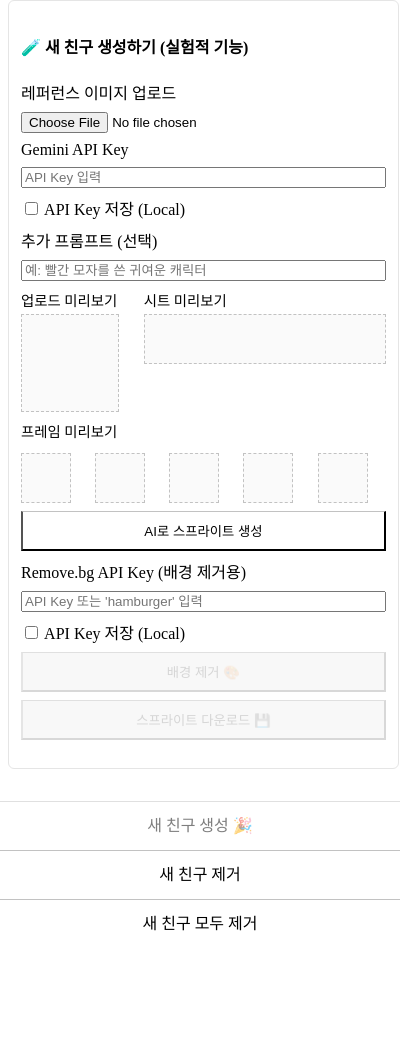
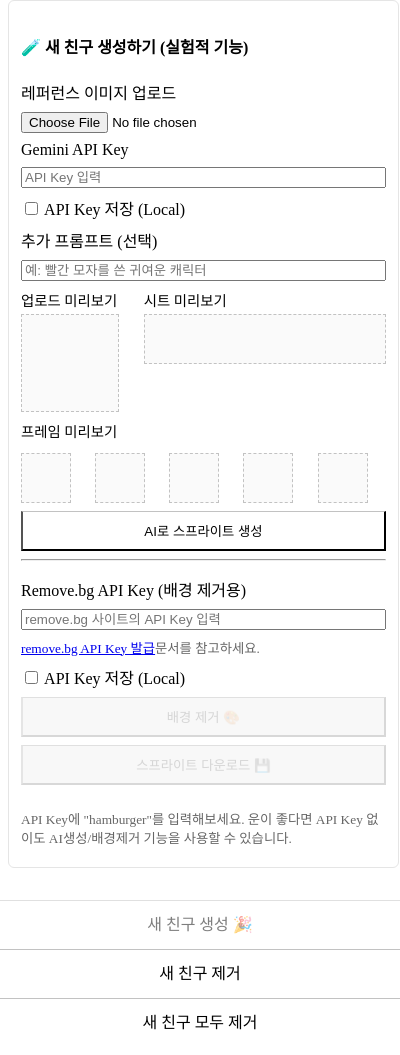
Before and after one commit to sungpaks/bugi_friends, a browser extension: page popups/popup.html in a window 400 px wide. Shown: the part 499-1554 px from the top of the page. Before the commit the page ends 1455 px from the top, so only its background shows below. Drawn offline with Linux system fonts and the light colour scheme.

Commit message:
💄 Popup 스타일 개선

```diff
--- a/popups/popup.html
+++ b/popups/popup.html
@@ -149,11 +149,16 @@
   <div class="row">
     <button id="btn-generate" class="custom-button">AI로 스프라이트 생성</button>
   </div>
-  <div class="row">
+  <hr />
+  <div class="row" style="margin-top: 1em;">
     <label>Remove.bg API Key (배경 제거용)</label>
   </div>
   <div class="row">
-    <input id="removebg-api-key" type="password" placeholder="API Key 또는 'hamburger' 입력" />
+    <input id="removebg-api-key" type="password" placeholder="remove.bg 사이트의 API Key 입력" />
+  </div>
+  <div class="row">
+    <span style="color: #666;"><small><a href="https://www.remove.bg/api" target="_blank">remove.bg API Key 발급</a>문서를
+        참고하세요.</small></span>
   </div>
   <div class="row">
     <label><input type="checkbox" id="remember-removebg-key" /> API Key 저장 (Local)</label>
@@ -167,6 +172,10 @@
   <div class="row">
     <span id="status-text" style="font-size: 0.9em; color: #666;"></span>
   </div>
+  <div class="row" style="margin-top: 1em;">
+    <span style="color: #666;"><small>API Key에 "hamburger"를 입력해보세요. 운이 좋다면 API Key 없이도 AI생성/배경제거 기능을 사용할 수
+        있습니다.</small></span>
+  </div>
 </div>
 <div class="container">
   <div id="create-new-friend" class="custom-button" disabled style="opacity: 0.5;">새 친구 생성 🎉</div>
```
Also changed, not shown: 1 other file.
